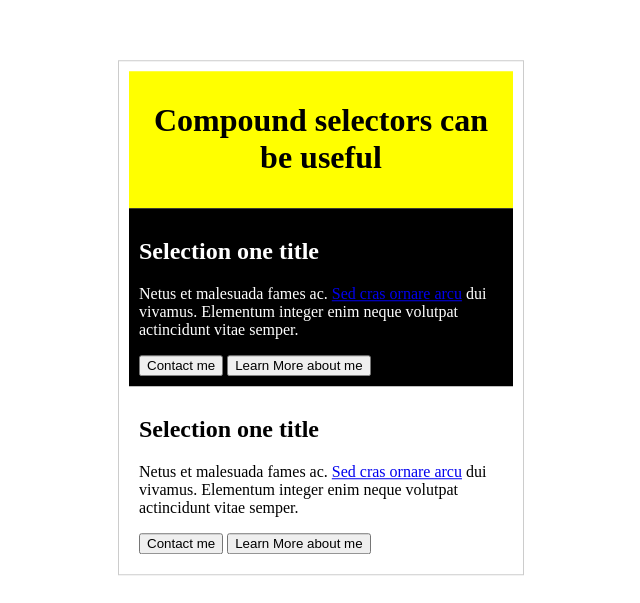
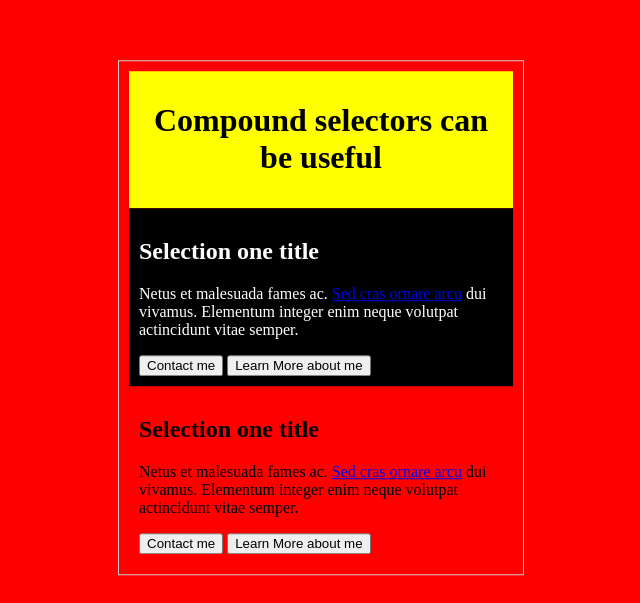
Before and after one commit to charmming/flexDev, a plain HTML site: page index.html in a window 1280 px wide. Shown: the part 197-800 px from the top of the page, without its empty margins (319-959 px from the left). Drawn offline with Linux system fonts and the light colour scheme.

Commit message:
changing background color

```diff
--- a/less/styles.less
+++ b/less/styles.less
@@ -1,5 +1,5 @@
 // variables
-@background-color: #f3f3f3;
+@background-color: red;
 @primary-color: yellow;
 @secondary-color: black;
 @width: 30%;
@@ -8,6 +8,7 @@
     text-decoration: none;
     list-style: none;
     margin: 0px;
+    background-color: @background-color;
     padding: 0px;
 }
 
```
Also changed, not shown: css/styles.css.
